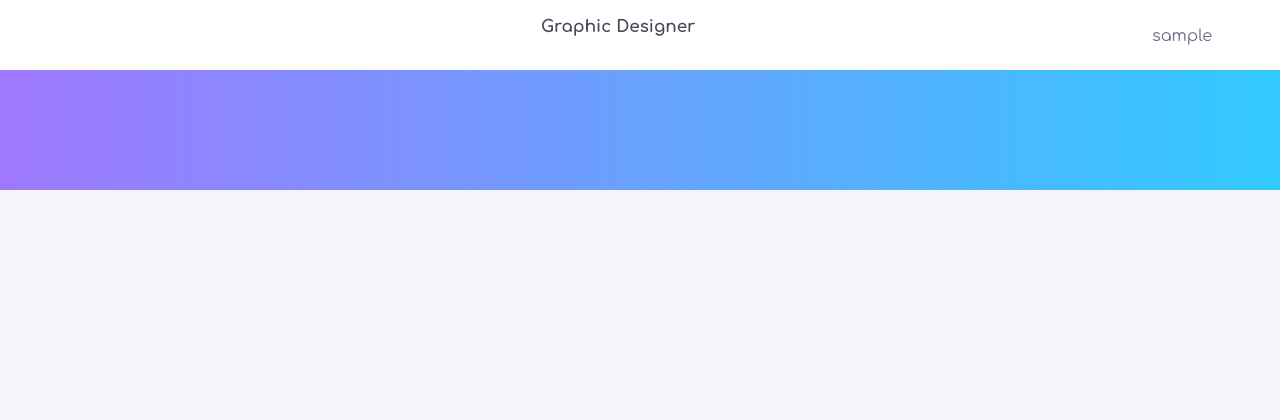
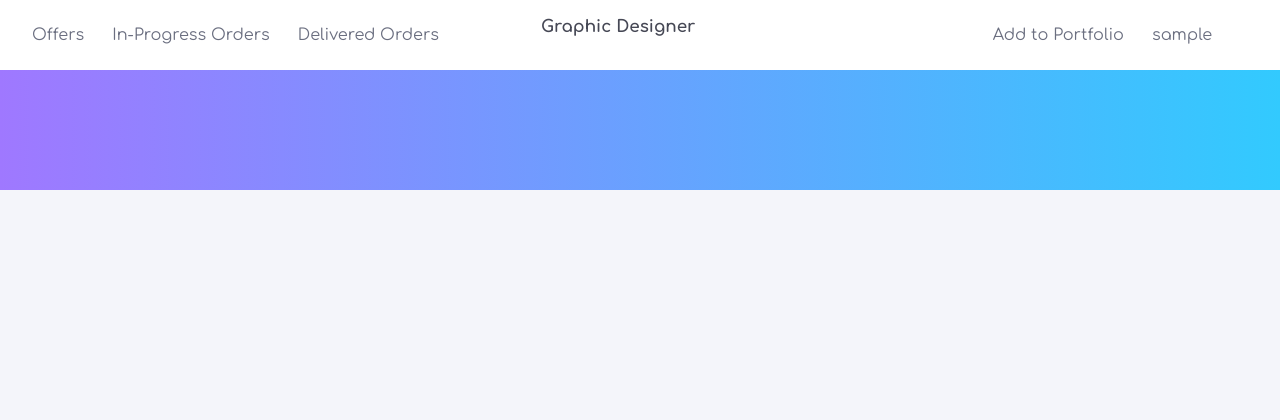
Before and after one commit to DanielCherman/milestone_4_code_institute, a Django app: template templates/admin_base.html in a window 1280 px wide. Shown: the top 420 px of the page. Run offline with Django 4.2, Linux system fonts and the light colour scheme; the template is opened without the code that fills it, so the values that code supplies are empty; the visitor is signed in with stand-in values (Sample User, id 1); some libraries are stand-ins or nearby versions; some web fonts are replaced.

Commit message:
📏 navigation layout updated
Date:      Mon Jan 24 13:17:25 2022 +0200

```diff
--- a/templates/Landingbase.html
+++ b/templates/Landingbase.html
@@ -48,7 +48,7 @@
             <li class="nav-item"><a class="e nav-link" href="{% url 'core:Contact' %}"><span>Contact Us</span></a>
             </li>
             {% if request.user.is_authenticated %}
-                <li class="nav-item"><a class="e nav-link" href="{% url 'core:Home' %}"><span>Dashboard</span></a>
+                <li class="nav-item"><a class="e nav-link" href="{% url 'core:Order' %}"><span>Dashboard</span></a>
                 </li>
             {% else %}
                 <li class="nav-item"><a class="e nav-link" href="{% url 'account_login' %}"><span>Login</span></a>
--- a/templates/admin_base.html
+++ b/templates/admin_base.html
@@ -39,10 +39,18 @@
         <div class="navbar-container content">
             <div class="collapse navbar-collapse" id="navbar-mobile">
                 <ul class="nav navbar-nav mr-auto float-left">
+                    <li class="nav-item d-none d-md-block"><a class="nav-link "
+                                                              href="{% url 'core:OfferSend' %}">Offers</a></li>
+                    <li class="nav-item d-none d-md-block"><a class="nav-link "
+                                                              href="{% url 'core:InProgressOrders' %}">In-Progress Orders</a></li>
+                    <li class="nav-item d-none d-md-block"><a class="nav-link "
+                                                              href="{% url 'core:DeliveredOrder' %}">Delivered Orders</a></li>
+
 
                 </ul>
                 <ul class="nav navbar-nav float-right">
-
+                     <li class="nav-item d-none d-md-block"><a class="nav-link "
+                                                              href="#">Add to Portfolio</a></li>
                     <li style="margin-top: 2%" class="dropdown dropdown-user nav-item"><a class="dropdown-toggle nav-link dropdown-user-link"
                                                                    href="#" data-toggle="dropdown"> <span
                             class="avatar avatar-online" style="margin-right: 60px">{{ request.user.username }}</span></a>
```
Also changed, not shown: templates/base.html (+8 -0 lines).
